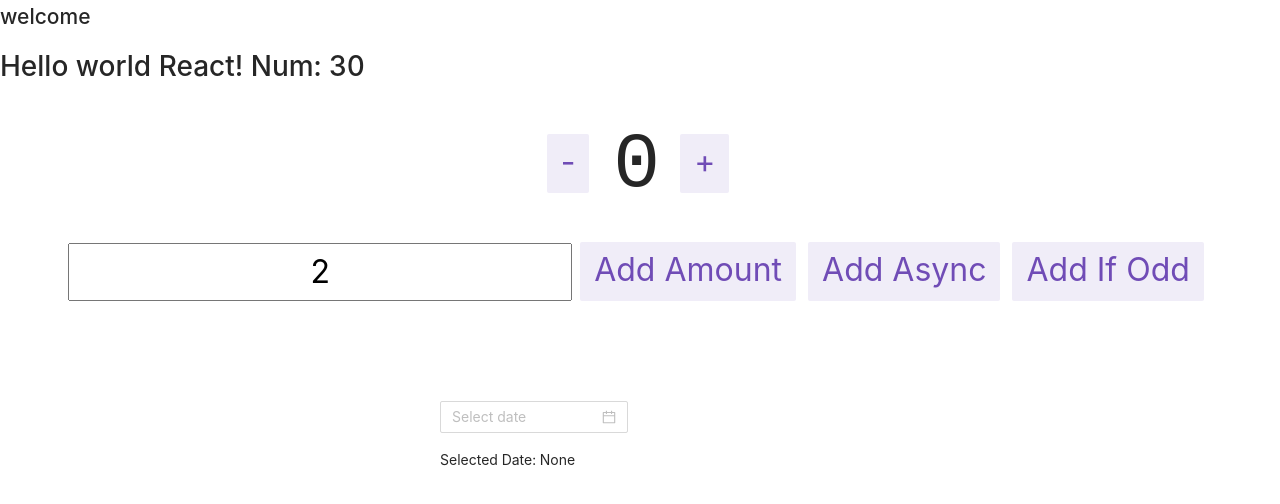
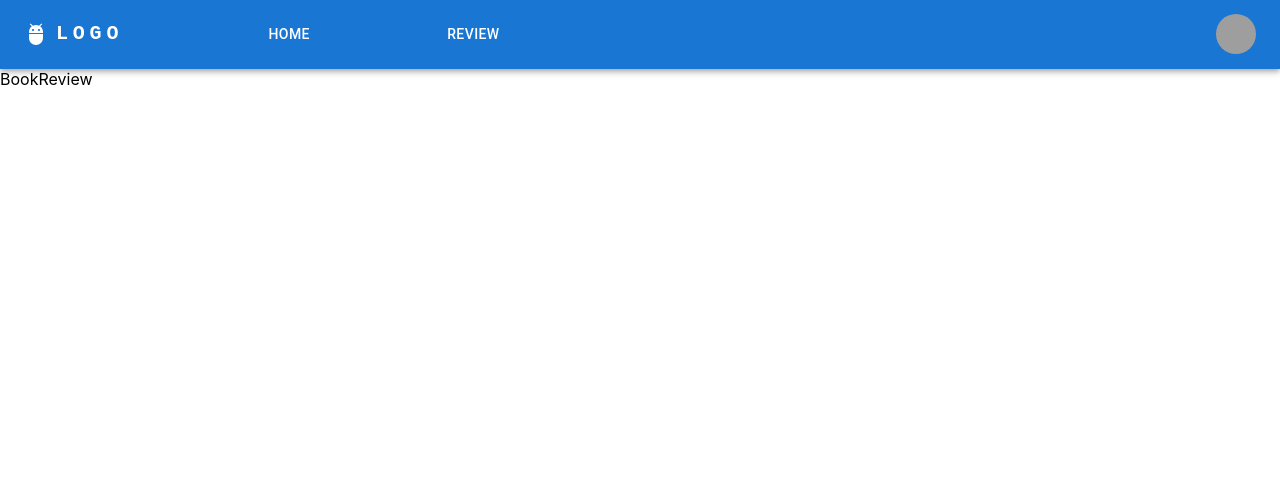
Before and after one commit to LinhNguyen0410/rc-vite, a React (Vite) app: page /book-review in a window 1280 px wide. Shown: the top 504 px of the page. Built offline with nearby package versions, Linux system fonts and the light colour scheme; grey boxes are pictures that could not be loaded.

Commit message:
feature/navigate-header

```diff
--- a/package.json
+++ b/package.json
@@ -17,6 +17,10 @@
     "@babel/preset-env": "^7.18.2",
     "@babel/preset-react": "^7.17.12",
     "@babel/preset-typescript": "^7.17.12",
+    "@emotion/react": "^11.9.3",
+    "@emotion/styled": "^11.9.3",
+    "@mui/icons-material": "^5.8.3",
+    "@mui/material": "^5.8.3",
     "@reduxjs/toolkit": "^1.8.2",
     "antd": "^4.21.0",
     "axios": "^0.27.2",
--- a/src/App.tsx
+++ b/src/App.tsx
@@ -4,7 +4,9 @@ import { useState } from 'react';
 import { Counter } from './features/counter/Counter';
 import { DatePicker, message } from 'antd';
 import Header from './components/Header';
-
+import BestSeller from './pages/BestSeller';
+import BookReview from './pages/BookReview';
+import { BrowserRouter, Routes, Route } from 'react-router-dom';
 function App({ num }: { num: number }) {
   const [date, setDate] = useState<any>(null);
   const handleChange = (value: any) => {
@@ -15,20 +17,14 @@ function App({ num }: { num: number }) {
   };
 
   return (
-    <div className="App">
-      <Header />
-      <h1>Hello world React! Num: {num}</h1>
-      <header className="App-header">
-        {/* <img src={logo} className="App-logo" alt="logo" /> */}
-        <Counter />
-      </header>
-      <div style={{ width: 400, margin: '100px auto' }}>
-        <DatePicker onChange={handleChange} />
-        <div style={{ marginTop: 16 }}>
-          Selected Date: {date ? date.format('YYYY-MM-DD') : 'None'}
-        </div>
-      </div>
-    </div>
+    <BrowserRouter>
+      <Routes>
+        <Route path="/" element={<Header />}>
+          <Route path="best-seller" element={<BestSeller />} />
+          <Route path="book-review" element={<BookReview />} />
+        </Route>
+      </Routes>
+    </BrowserRouter>
   );
 }
 
--- a/src/components/Header/index.tsx
+++ b/src/components/Header/index.tsx
@@ -1,8 +1,186 @@
-import { useTranslation } from 'react-i18next';
+import * as React from 'react';
+import AppBar from '@mui/material/AppBar';
+import Box from '@mui/material/Box';
+import Toolbar from '@mui/material/Toolbar';
+import IconButton from '@mui/material/IconButton';
+import Typography from '@mui/material/Typography';
+import Menu from '@mui/material/Menu';
+import MenuIcon from '@mui/icons-material/Menu';
+import Container from '@mui/material/Container';
+import Avatar from '@mui/material/Avatar';
+import Button from '@mui/material/Button';
+import Tooltip from '@mui/material/Tooltip';
+import MenuItem from '@mui/material/MenuItem';
+import AdbIcon from '@mui/icons-material/Adb';
+import { Link, Outlet } from 'react-router-dom';
+import styled from 'styled-components';
+const pages = ['Home', 'Best Seller'];
+const settings = ['Profile', 'Account', 'Dashboard', 'Logout'];
 
-export default function Header() {
-  // const { t } = useTranslation()
+const LinkStyled = styled(Link)`
+  text-decoration: none;
+  color: white;
+`;
+const ButtonStyled = styled(Button)`
+  width: 300px;
+`;
 
-  // return <h2>{t('wellcome')}</h2>;
-  return <h2>welcome</h2>;
-}
+const ResponsiveAppBar = () => {
+  const [anchorElNav, setAnchorElNav] = React.useState<null | HTMLElement>(
+    null
+  );
+  const [anchorElUser, setAnchorElUser] = React.useState<null | HTMLElement>(
+    null
+  );
+
+  const handleOpenNavMenu = (event: React.MouseEvent<HTMLElement>) => {
+    setAnchorElNav(event.currentTarget);
+  };
+  const handleOpenUserMenu = (event: React.MouseEvent<HTMLElement>) => {
+    setAnchorElUser(event.currentTarget);
+  };
+
+  const handleCloseNavMenu = () => {
+    setAnchorElNav(null);
+  };
+
+  const handleCloseUserMenu = () => {
+    setAnchorElUser(null);
+  };
+
+  return (
+    <>
+      <AppBar position="static">
+        <Container maxWidth="xl">
+          <Toolbar disableGutters>
+            <AdbIcon sx={{ display: { xs: 'none', md: 'flex' }, mr: 1 }} />
+            <Typography
+              variant="h6"
+              noWrap
+              component="a"
+              href="/"
+              sx={{
+                mr: 2,
+                display: { xs: 'none', md: 'flex' },
+                fontFamily: 'monospace',
+                fontWeight: 700,
+                letterSpacing: '.3rem',
+                color: 'inherit',
+                textDecoration: 'none',
+              }}
+            >
+              LOGO
+            </Typography>
+
+            <Box sx={{ flexGrow: 1, display: { xs: 'flex', md: 'none' } }}>
+              <IconButton
+                size="large"
+                aria-label="account of current user"
+                aria-controls="menu-appbar"
+                aria-haspopup="true"
+                onClick={handleOpenNavMenu}
+                color="inherit"
+              >
+                <MenuIcon />
+              </IconButton>
+              <Menu
+                id="menu-appbar"
+                anchorEl={anchorElNav}
+                anchorOrigin={{
+                  vertical: 'bottom',
+                  horizontal: 'left',
+                }}
+                keepMounted
+                transformOrigin={{
+                  vertical: 'top',
+                  horizontal: 'left',
+                }}
+                open={Boolean(anchorElNav)}
+                onClose={handleCloseNavMenu}
+                sx={{
+                  display: { xs: 'block', md: 'none' },
+                }}
+              >
+                <MenuItem>
+                  <Typography textAlign="center">
+                    <Link to="best-seller">Home</Link>
+                  </Typography>
+                </MenuItem>
+                <MenuItem>
+                  <Typography textAlign="center">
+                    <Link to="book-review">Review</Link>
+                  </Typography>
+                </MenuItem>
+              </Menu>
+            </Box>
+            <AdbIcon sx={{ display: { xs: 'flex', md: 'none' }, mr: 1 }} />
+            <Typography
+              variant="h5"
+              noWrap
+              component="a"
+              href=""
+              sx={{
+                mr: 2,
+                display: { xs: 'flex', md: 'none' },
+                flexGrow: 1,
+                fontFamily: 'monospace',
+                fontWeight: 700,
+                letterSpacing: '.3rem',
+                color: 'inherit',
+                textDecoration: 'none',
+              }}
+            >
+              LOGO
+            </Typography>
+            <Box sx={{ flexGrow: 1, display: { xs: 'none', md: 'flex' } }}>
+              <ButtonStyled
+                onClick={handleCloseNavMenu}
+                sx={{ my: 2, color: 'white', display: 'block' }}
+              >
+                <LinkStyled to="best-seller">Home</LinkStyled>
+              </ButtonStyled>
+              <Button
+                onClick={handleCloseNavMenu}
+                sx={{ my: 2, color: 'white', display: 'block' }}
+              >
+                <LinkStyled to="book-review">Review</LinkStyled>
+              </Button>
+            </Box>
+
+            <Box sx={{ flexGrow: 0 }}>
+              <Tooltip title="Open settings">
+                <IconButton onClick={handleOpenUserMenu} sx={{ p: 0 }}>
+                  <Avatar alt="Remy Sharp" src="/static/images/avatar/2.jpg" />
+                </IconButton>
+              </Tooltip>
+              <Menu
+                sx={{ mt: '45px' }}
+                id="menu-appbar"
+                anchorEl={anchorElUser}
+                anchorOrigin={{
+                  vertical: 'top',
+                  horizontal: 'right',
+                }}
+                keepMounted
+                transformOrigin={{
+                  vertical: 'top',
+                  horizontal: 'right',
+                }}
+                open={Boolean(anchorElUser)}
+                onClose={handleCloseUserMenu}
+              >
+                {settings.map((setting) => (
+                  <MenuItem key={setting} onClick={handleCloseUserMenu}>
+                    <Typography textAlign="center">{setting}</Typography>
+                  </MenuItem>
+                ))}
+              </Menu>
+            </Box>
+          </Toolbar>
+        </Container>
+      </AppBar>
+      <Outlet />
+    </>
+  );
+};
+export default ResponsiveAppBar;
--- /dev/null
+++ b/src/pages/BestSeller/index.tsx
@@ -0,0 +1,7 @@
+import React from 'react';
+
+function BestSeller() {
+  return <div>BestSeller</div>;
+}
+
+export default BestSeller;
--- /dev/null
+++ b/src/pages/BookReview/index.tsx
@@ -0,0 +1,5 @@
+function BookReview() {
+  return <div>BookReview</div>;
+}
+
+export default BookReview;
```
Also changed, not shown: src/main.tsx (+3 -4 lines), 1 other file (tests, documents, lock files or other folders).
